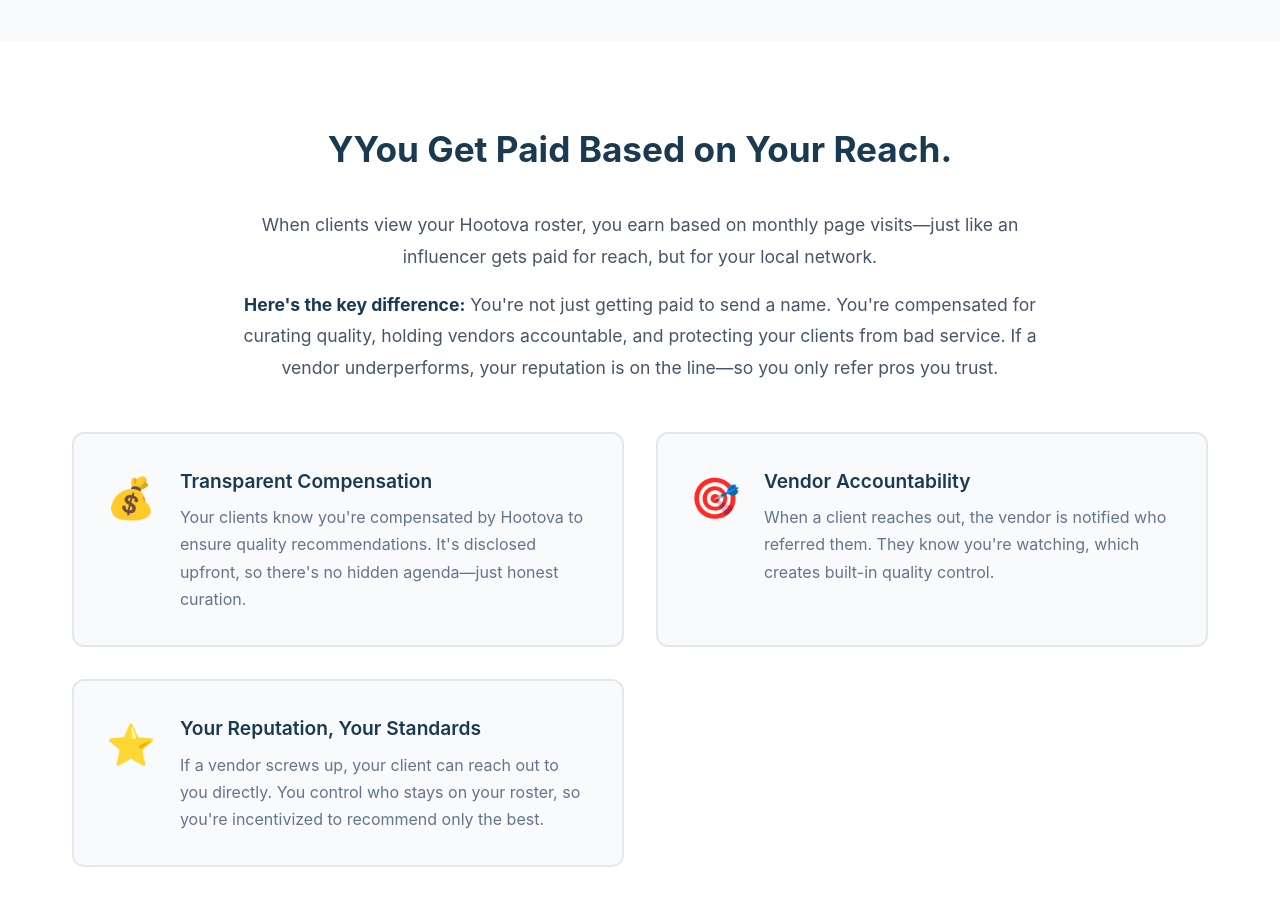
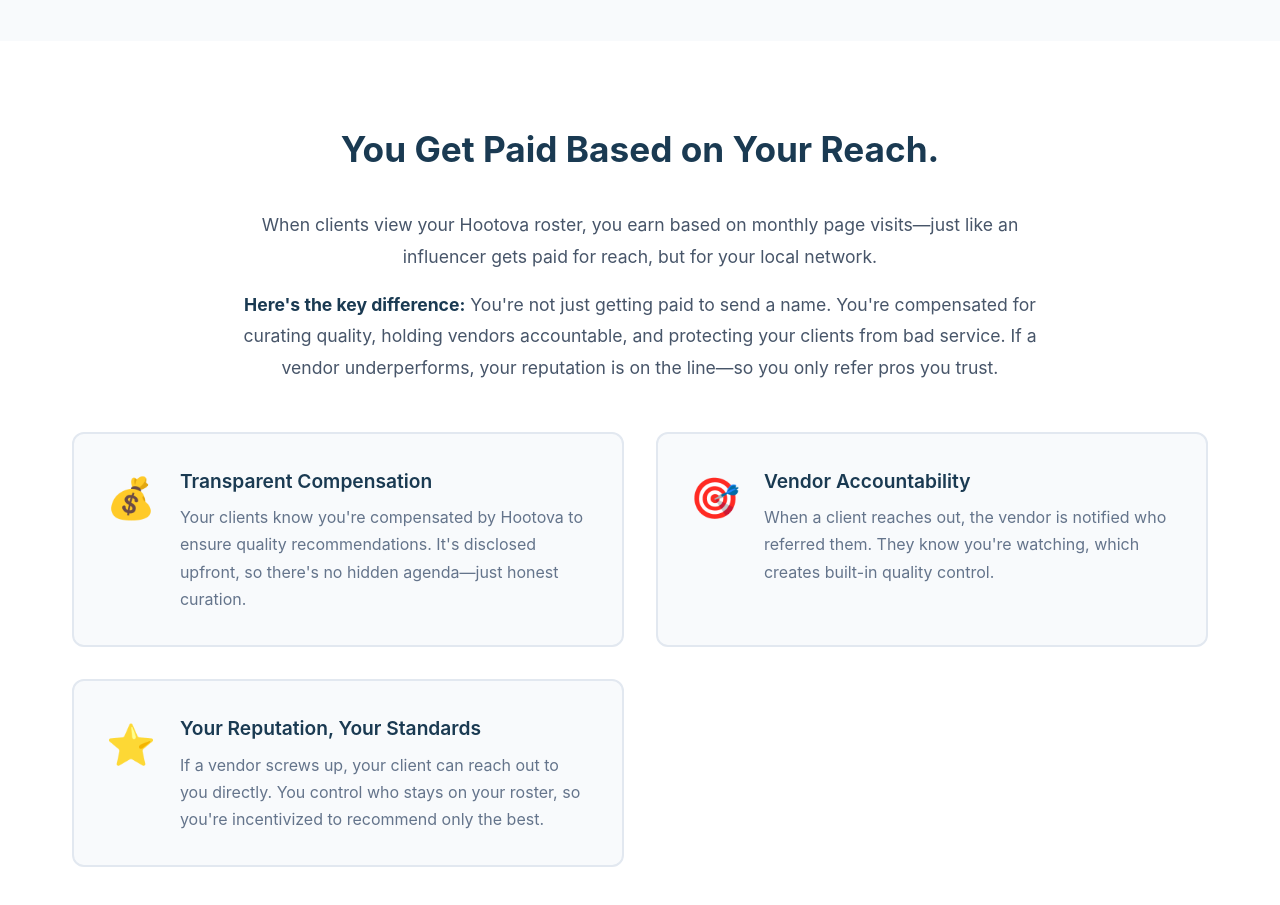
Before and after one commit to SaltySailer26/my-html-site., a plain HTML site: page index.html in a window 1280 px wide. Shown: the part 1380-2285 px from the top of the page. Drawn offline with Linux system fonts and the light colour scheme.

Commit message:
Update index.html

```diff
--- a/index.html
+++ b/index.html
@@ -812,7 +812,7 @@
 
     <!-- How You Get Paid Section -->
     <section class="get-paid">
-        <h2>YYou Get Paid Based on Your Reach.</h2>
+        <h2>You Get Paid Based on Your Reach.</h2>
         <div class="get-paid-intro">
             <p>When clients view your Hootova roster, you earn based on monthly page visits—just like an influencer gets paid for reach, but for your local network.</p>
             <p style="margin-top: 1rem;"><strong>Here's the key difference:</strong> You're not just getting paid to send a name. You're compensated for curating quality, holding vendors accountable, and protecting your clients from bad service. If a vendor underperforms, your reputation is on the line—so you only refer pros you trust.</p>
```
